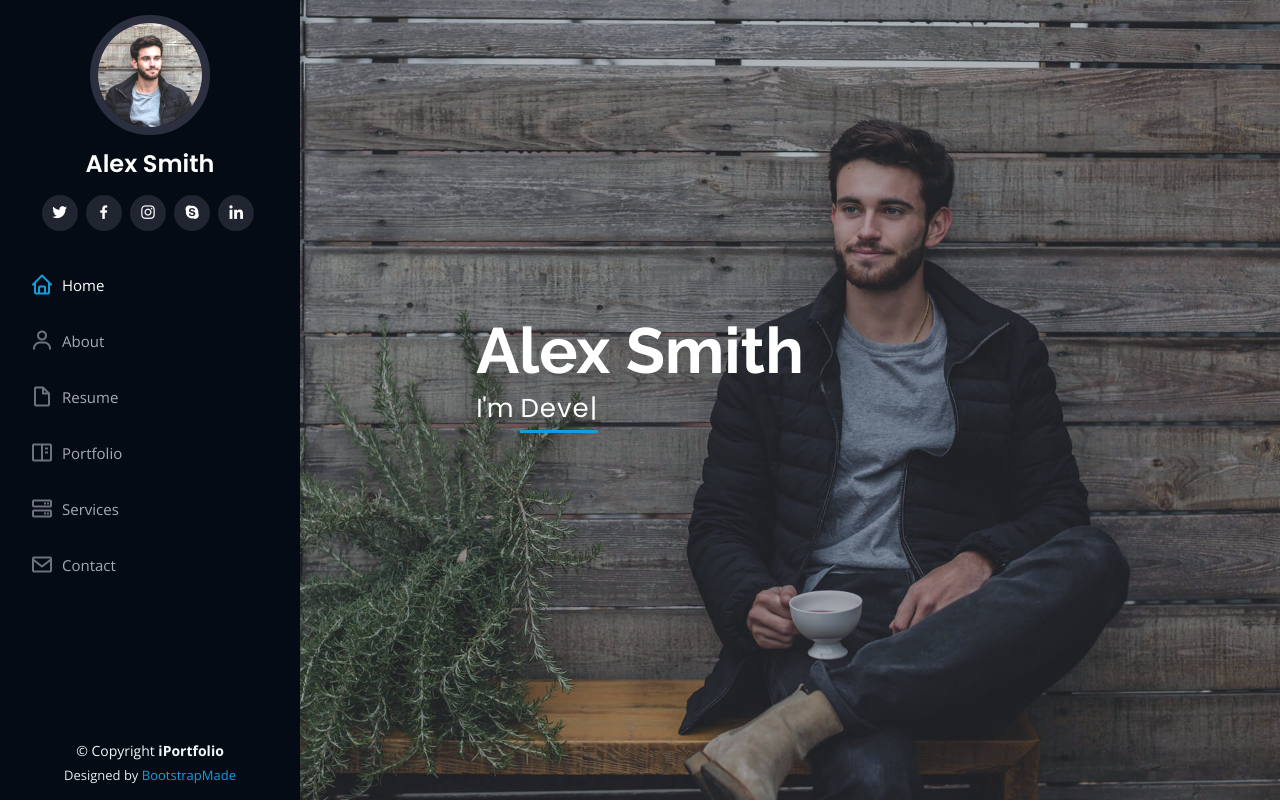
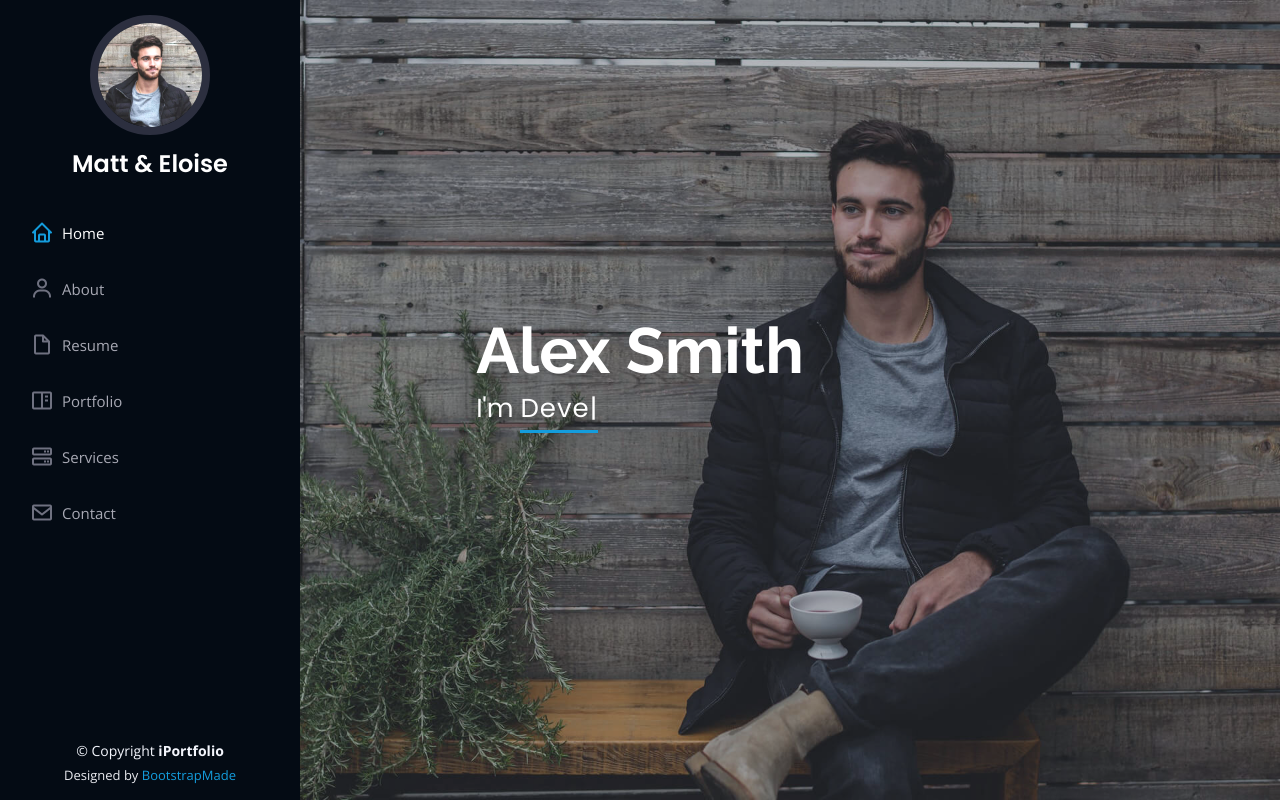
Before and after one commit to efrog781/hw2_website_challenge, a plain HTML site: page index.html in a window 1280 px wide. Shown: the top 802 px of the page. Drawn offline with nearby package versions, Linux system fonts and the light colour scheme.

Commit message:
Update index.html

```diff
--- a/index.html
+++ b/index.html
@@ -14,14 +14,20 @@
 
 <!-- Citation 3:
     In order to understand how to use this template, I
-    wateched this Youtube video from user @@howtechweb: https://www.youtube.com/watch?v=-Hb_MSwbP8w
+    wateched this Youtube video from user @howtechweb: https://www.youtube.com/watch?v=-Hb_MSwbP8w
 -->
+
+<!--from this point, I went throught the html code line by line and customized it.
+Please note that the comments below are only mine
+if they start with my intiials EN. all other commments are
+oriinal to the templates creator -->
 
 <html lang="en">
 <head>
     <meta charset="UTF-8">
     <meta name="viewport" content="width=device-width, initial-scale=1.0">
-    <title>Document</title>
+   <!--EN chnaged the title-->
+    <title>Matt & Eloise Elopement Story</title>
 </head>
 <body>
 
@@ -74,13 +80,8 @@
 
       <div class="profile">
         <img src="assets/img/profile-img.jpg" alt="" class="img-fluid rounded-circle">
-        <h1 class="text-light"><a href="index.html">Alex Smith</a></h1>
-        <div class="social-links mt-3 text-center">
-          <a href="#" class="twitter"><i class="bx bxl-twitter"></i></a>
-          <a href="#" class="facebook"><i class="bx bxl-facebook"></i></a>
-          <a href="#" class="instagram"><i class="bx bxl-instagram"></i></a>
-          <a href="#" class="google-plus"><i class="bx bxl-skype"></i></a>
-          <a href="#" class="linkedin"><i class="bx bxl-linkedin"></i></a>
+        <h1 class="text-light"><a href="index.html">Matt & Eloise</a></h1>
+       <!--EN removed the social media links that were orignally here-->
         </div>
       </div>
 
```
